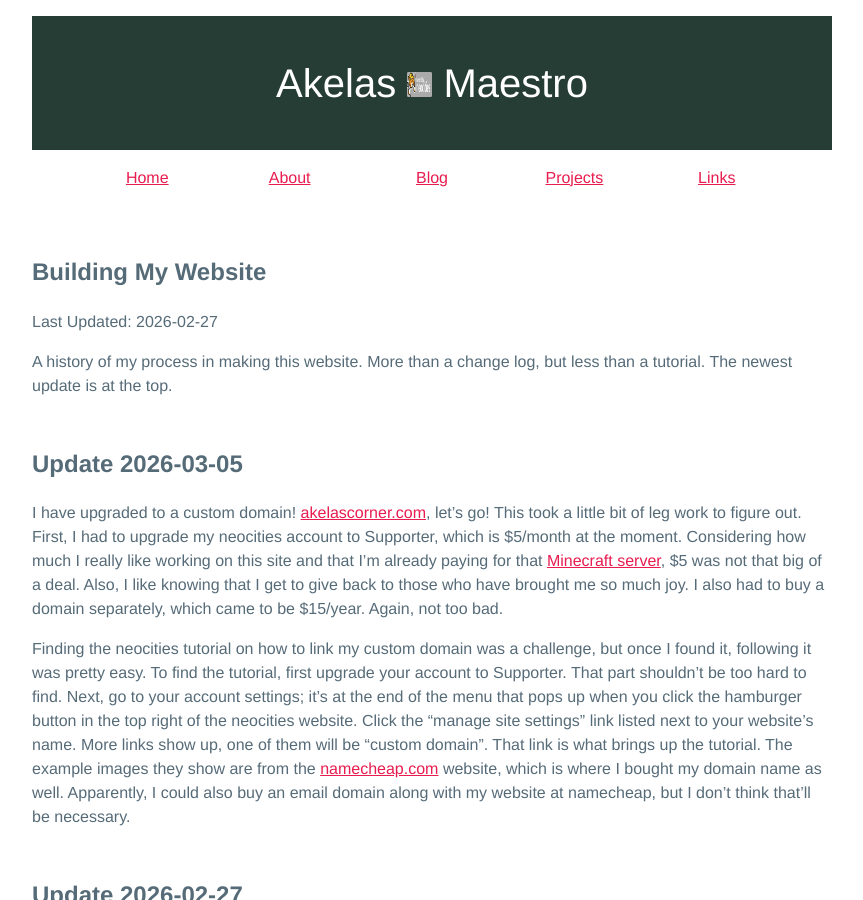
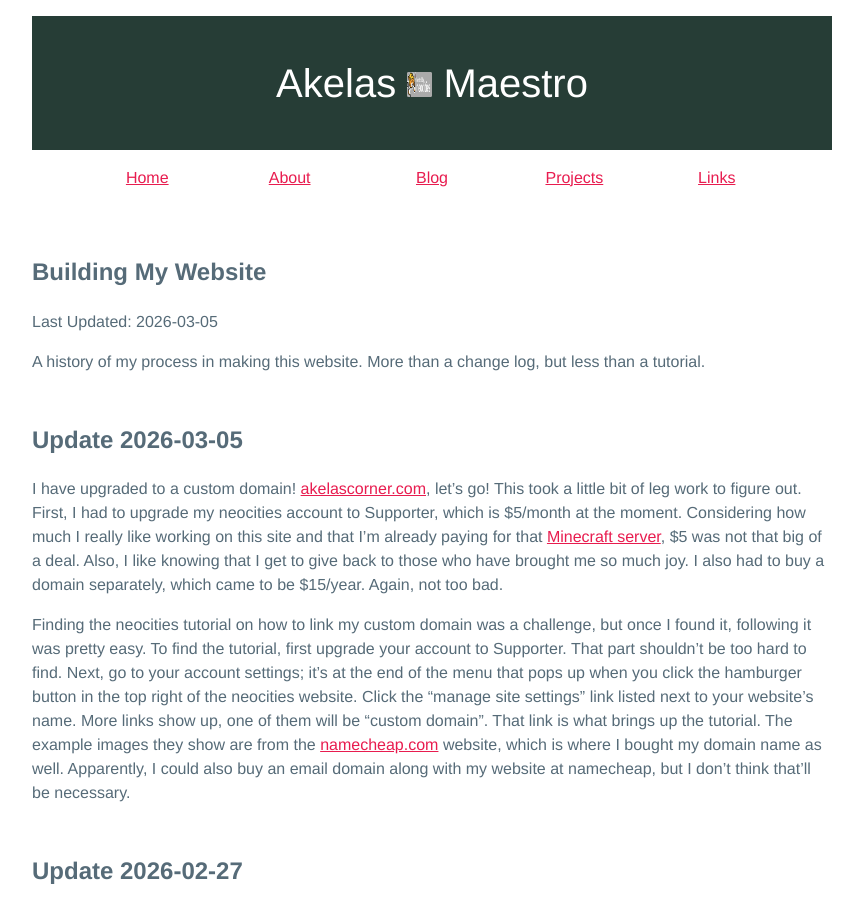
Before and after one commit to AkelasMaestro/Neocities, a Jekyll site: the page built from _posts/2026-01-30-building-my-website.md, in a window 1280 px wide and 900 px high. Shown: the whole window, without its empty margins (208-1071 px from the left). Built offline with Jekyll 4.4.1, drawn with Linux system fonts in a browser that asks for light colours.

Commit message:
Update change log description

```diff
--- a/_posts/2026-01-30-building-my-website.md
+++ b/_posts/2026-01-30-building-my-website.md
@@ -3,10 +3,10 @@ layout: post
 category: projects
 title: Building My Website
 author: Akelas Maestro
-date: 2026-02-27
+date: 2026-03-05
 ---
 
-A history of my process in making this website. More than a change log, but less than a tutorial. The newest update is at the top.
+A history of my process in making this website. More than a change log, but less than a tutorial.
 
 ## Update 2026-03-05
 
```
